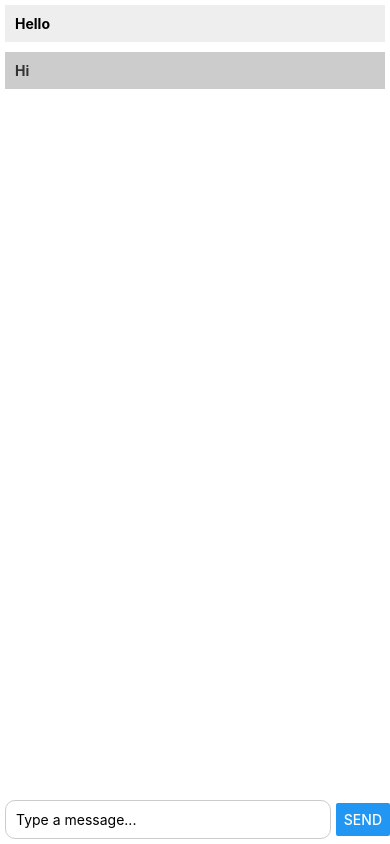
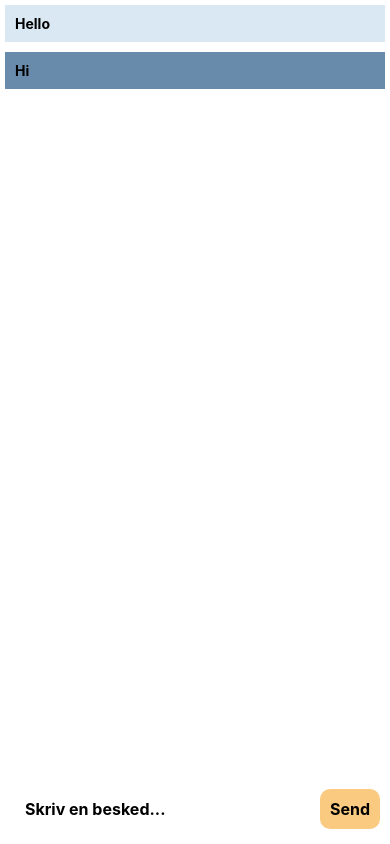
Before and after one commit to MED-Master/MED10_ReactApp, a React Native app: screen / in a window 390 px wide. Built offline with nearby package versions, Linux system fonts and the light colour scheme.

Commit message:
Add stylesheets + format

```diff
--- a/App.tsx
+++ b/App.tsx
@@ -1,5 +1,5 @@
 import React, { useState, useEffect } from 'react';
-import { View, Text, TextInput, Button, FlatList, Image } from 'react-native';
+import { View, Text, TextInput, Button, FlatList, Image, StyleSheet, TouchableOpacity } from 'react-native';
 //import store from './Store/messages';
 
 const ChatScreen = () => {
@@ -42,32 +42,84 @@ const ChatScreen = () => {
 
     sendToServer();
   };
-
+  //TODO use styles
   return (
-    <View style={{ flex: 1 }}>
+    <View style={styles.container}>
       <FlatList
         data={messages}
         renderItem={({ item }) => (
-          <View style={{ backgroundColor: item.me ? '#ccc' : '#eee', padding: 10, margin: 5 }}>
+          <View style={{ backgroundColor: item.me ? '#688BAB' : '#DAE8F4', padding: 10, margin: 5}}>
             { item.image ? <Image source={{ uri: item.image }} style={{ width: 200, height: 200 }} /> : null }
             { item.text ?
-              <Text style={{ fontWeight: 'bold', color: item.me ? '#333' : '#000' }}>{item.text}</Text> : null
+              <Text style={{ fontWeight: 'bold', color: item.me ? 'black' : '#000' }}>{item.text}</Text> : null
             }
           </View>
         )}
         keyExtractor={(item, index) => index.toString()}
       />
-      <View style={{ flexDirection: 'row', alignItems: 'center', justifyContent: 'space-between' }}>
+      <View style={styles.textFieldsInputContainer}>
         <TextInput
-          style={{ flex: 1, margin: 5, borderWidth: 1, borderColor: '#ccc', borderRadius: 10, padding: 10 }}
-          placeholder="Type a message..."
+          style={styles.textFieldsInput}
+          placeholder="Skriv en besked..."
           value={text}
           onChangeText={setText}
         />
-        <Button title="Send" onPress={handleSend} />
+        <TouchableOpacity style={styles.sendButtonStyle} onPress={handleSend}>
+          <Text style={styles.textSettingsButton}>Send</Text>
+        </TouchableOpacity>
       </View>
     </View>
   );
 };
 
+const styles = StyleSheet.create({ //design of the chat screen
+  container: {
+    flex: 1,
+    backgroundColor: 'white',
+    //alignItems: 'center',
+    justifyContent: 'space-between',
+  },
+  sendButtonStyle: {
+    backgroundColor: '#F9CA7F',
+    padding: 10,
+    borderRadius: 10,
+    //fontWeight: 'bold',
+  },
+  textSettingsButton: {
+    fontWeight: 'bold',
+    fontSize: 16,
+    color: 'black',
+    textAlign: 'center',
+  },
+  textFieldsInputContainer: {
+    backgroundColor: 'white',
+    padding: 10,
+    flexDirection: 'row',
+    alignItems: 'center',
+    justifyContent: 'space-between',
+  },
+  textFieldsInput: {
+    flex: 1,
+    margin: 5,
+    //borderWidth: 5,
+    //borderColor: '#ccc',
+    //borderRadius: 10,
+    padding: 10,
+    fontWeight: 'bold',
+    fontSize: 16,
+  },
+  inputMessage: {
+    backgroundColor: '#ccc',
+    padding: 10,
+    borderRadius: 10,
+    margin: 5,
+  },
+  outPutMessage: {
+    backgroundColor: '#ccc',
+    padding: 10,
+    borderRadius: 10,
+    margin: 5,
+    flex: 1,
+  },
+})
 export default ChatScreen;
```
